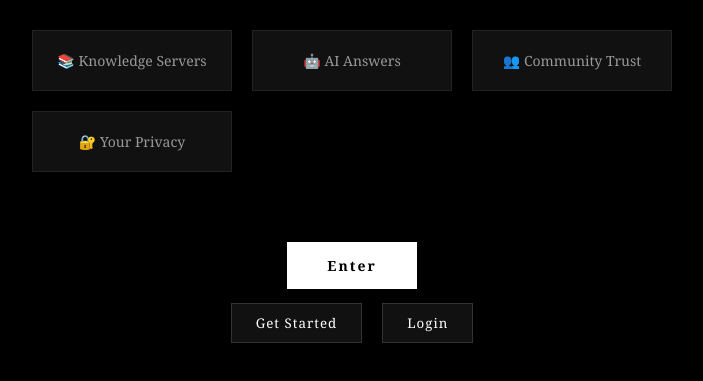
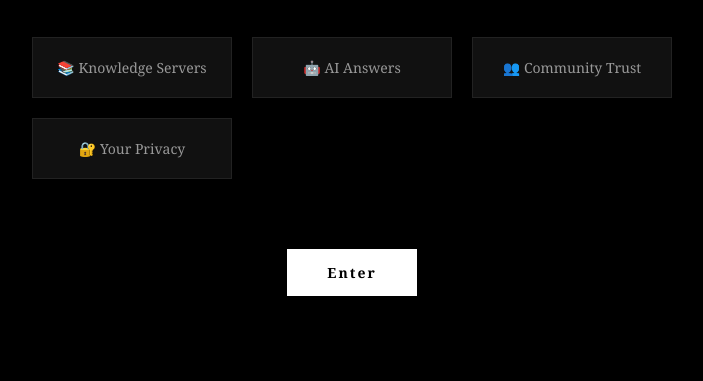
Before and after one commit to OmnisVerum-droid/OmnisVerum, a plain HTML site: page frontend/index.html in a window 1280 px wide. Shown: the part 411-792 px from the top of the page, without its empty margins (288-991 px from the left). Drawn offline with Linux system fonts and the light colour scheme; files whose address does not match are found by name.

Commit message:
Make front page Enter-only and route to auth screen cleanly.
Keep only the Enter CTA on the first screen, send it to the login/create page, and reduce front-page height overflow so users do not need to scroll to continue.

Co-authored-by: Cursor <cursoragent@cursor.com>

```diff
--- a/frontend/css/style.css
+++ b/frontend/css/style.css
@@ -411,7 +411,7 @@ textarea:focus {
     display: flex;
     justify-content: center;
     align-items: center;
-    min-height: 100vh;
+    min-height: calc(100vh - 40px);
 }
 
 .frontpage-container {
--- a/frontend/index.html
+++ b/frontend/index.html
@@ -21,11 +21,7 @@
             <div class="feature">👥 Community Trust</div>
             <div class="feature">🔐 Your Privacy</div>
         </div>
-        <button onclick="showLogin()" class="frontpage-btn">Enter</button>
-        <div class="auth-buttons" style="margin-top:14px;">
-            <button onclick="showRegister()">Get Started</button>
-            <button onclick="showLogin()">Login</button>
-        </div>
+        <button onclick="showLanding()" class="frontpage-btn">Enter</button>
     </div>
 </div>
 
```
